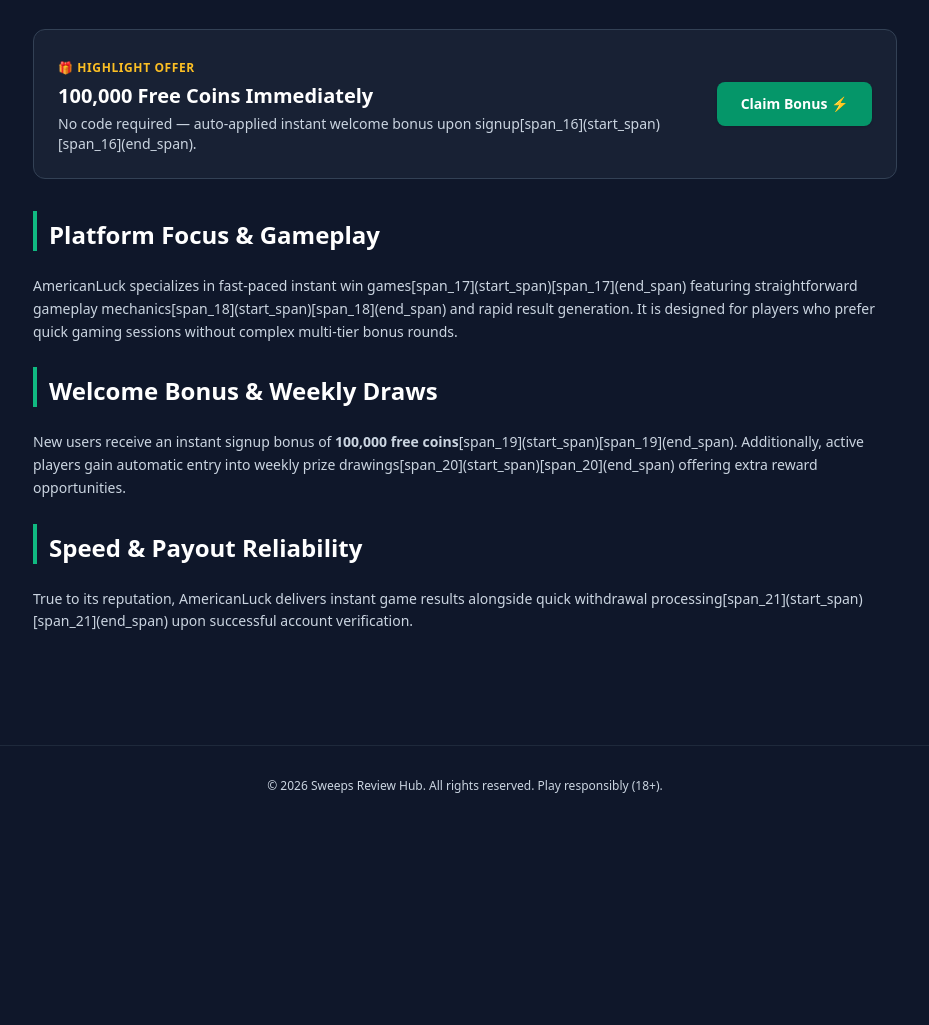
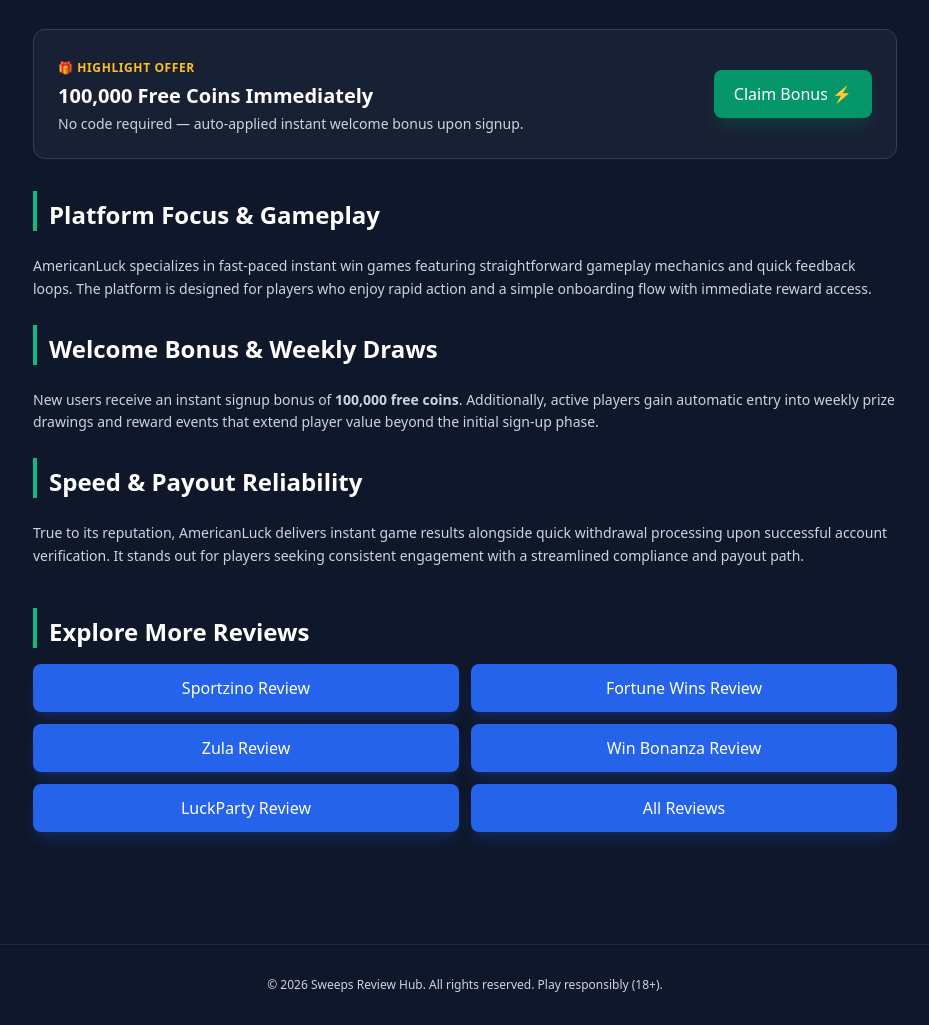
Before and after one commit to courierservicecorrect-sys/sweeps-hub, a website: page americanluck-review.html in a window 1280 px wide. Shown: the part 346-1371 px from the top of the page, without its empty margins (175-1104 px from the left). Before the commit the page ends 1172 px from the top, so only its background shows below. Drawn offline with nearby package versions, Linux system fonts and the light colour scheme.

Commit message:
Add related review-page href links to AmericanLuck review page and keep the CTA styling consistent.

```diff
--- a/americanluck-review.html
+++ b/americanluck-review.html
@@ -106,9 +106,9 @@
             <div>
                 <span class="text-xs font-bold text-amber-400 uppercase tracking-wider">🎁 Highlight Offer</span>
                 <h3 class="text-xl font-bold text-white mt-1">100,000 Free Coins Immediately</h3>
-                <p class="text-slate-300 text-sm mt-1">No code required — auto-applied instant welcome bonus upon signup[span_16](start_span)[span_16](end_span).</p>
+                <p class="text-slate-300 text-sm mt-1">No code required — auto-applied instant welcome bonus upon signup.</p>
             </div>
-            <a href="https://sweeps-hub.vercel.app/go/americanluck?subid=card_americanluck_direct" target="_blank" rel="noopener noreferrer" class="bg-emerald-600 hover:bg-emerald-700 text-white font-bold py-3 px-6 rounded-lg shadow transition-all text-sm whitespace-nowrap">
+            <a href="https://sweeps-hub.vercel.app/go/americanluck?subid=card_americanluck_direct" target="_blank" rel="noopener noreferrer" class="bg-emerald-600 hover:bg-emerald-700 text-white font-medium py-3 px-5 rounded-lg transition-colors shadow-lg shadow-emerald-600/20">
                 Claim Bonus ⚡
             </a>
         </section>
@@ -116,14 +116,26 @@
         <!-- Detailed Review Content -->
         <article class="space-y-6 text-slate-300 text-sm leading-relaxed">
             <h2 class="text-2xl font-bold text-white border-l-4 border-emerald-500 pl-3 pt-2">Platform Focus & Gameplay</h2>
-            <p>AmericanLuck specializes in fast-paced instant win games[span_17](start_span)[span_17](end_span) featuring straightforward gameplay mechanics[span_18](start_span)[span_18](end_span) and rapid result generation. It is designed for players who prefer quick gaming sessions without complex multi-tier bonus rounds.</p>
+            <p>AmericanLuck specializes in fast-paced instant win games featuring straightforward gameplay mechanics and quick feedback loops. The platform is designed for players who enjoy rapid action and a simple onboarding flow with immediate reward access.</p>
 
             <h2 class="text-2xl font-bold text-white border-l-4 border-emerald-500 pl-3 pt-2">Welcome Bonus & Weekly Draws</h2>
-            <p>New users receive an instant signup bonus of <strong>100,000 free coins</strong>[span_19](start_span)[span_19](end_span). Additionally, active players gain automatic entry into weekly prize drawings[span_20](start_span)[span_20](end_span) offering extra reward opportunities.</p>
+            <p>New users receive an instant signup bonus of <strong>100,000 free coins</strong>. Additionally, active players gain automatic entry into weekly prize drawings and reward events that extend player value beyond the initial sign-up phase.</p>
 
             <h2 class="text-2xl font-bold text-white border-l-4 border-emerald-500 pl-3 pt-2">Speed & Payout Reliability</h2>
-            <p>True to its reputation, AmericanLuck delivers instant game results alongside quick withdrawal processing[span_21](start_span)[span_21](end_span) upon successful account verification.</p>
+            <p>True to its reputation, AmericanLuck delivers instant game results alongside quick withdrawal processing upon successful account verification. It stands out for players seeking consistent engagement with a streamlined compliance and payout path.</p>
         </article>
+
+        <section class="mt-10">
+            <h2 class="text-2xl font-bold text-white mb-4 border-l-4 border-emerald-500 pl-3 pt-2">Explore More Reviews</h2>
+            <div class="grid grid-cols-1 sm:grid-cols-2 gap-3">
+                <a href="sportzino-review.html" class="block w-full text-center bg-blue-600 hover:bg-blue-500 text-white font-medium py-3 px-4 rounded-lg transition-colors shadow-lg shadow-blue-600/20">Sportzino Review</a>
+                <a href="fortunewins-review.html" class="block w-full text-center bg-blue-600 hover:bg-blue-500 text-white font-medium py-3 px-4 rounded-lg transition-colors shadow-lg shadow-blue-600/20">Fortune Wins Review</a>
+                <a href="zula-review.html" class="block w-full text-center bg-blue-600 hover:bg-blue-500 text-white font-medium py-3 px-4 rounded-lg transition-colors shadow-lg shadow-blue-600/20">Zula Review</a>
+                <a href="winbonanza-review.html" class="block w-full text-center bg-blue-600 hover:bg-blue-500 text-white font-medium py-3 px-4 rounded-lg transition-colors shadow-lg shadow-blue-600/20">Win Bonanza Review</a>
+                <a href="luckparty-review.html" class="block w-full text-center bg-blue-600 hover:bg-blue-500 text-white font-medium py-3 px-4 rounded-lg transition-colors shadow-lg shadow-blue-600/20">LuckParty Review</a>
+                <a href="index.html#reviews" class="block w-full text-center bg-blue-600 hover:bg-blue-500 text-white font-medium py-3 px-4 rounded-lg transition-colors shadow-lg shadow-blue-600/20">All Reviews</a>
+            </div>
+        </section>
     </main>
 
     <!-- Footer -->
```
